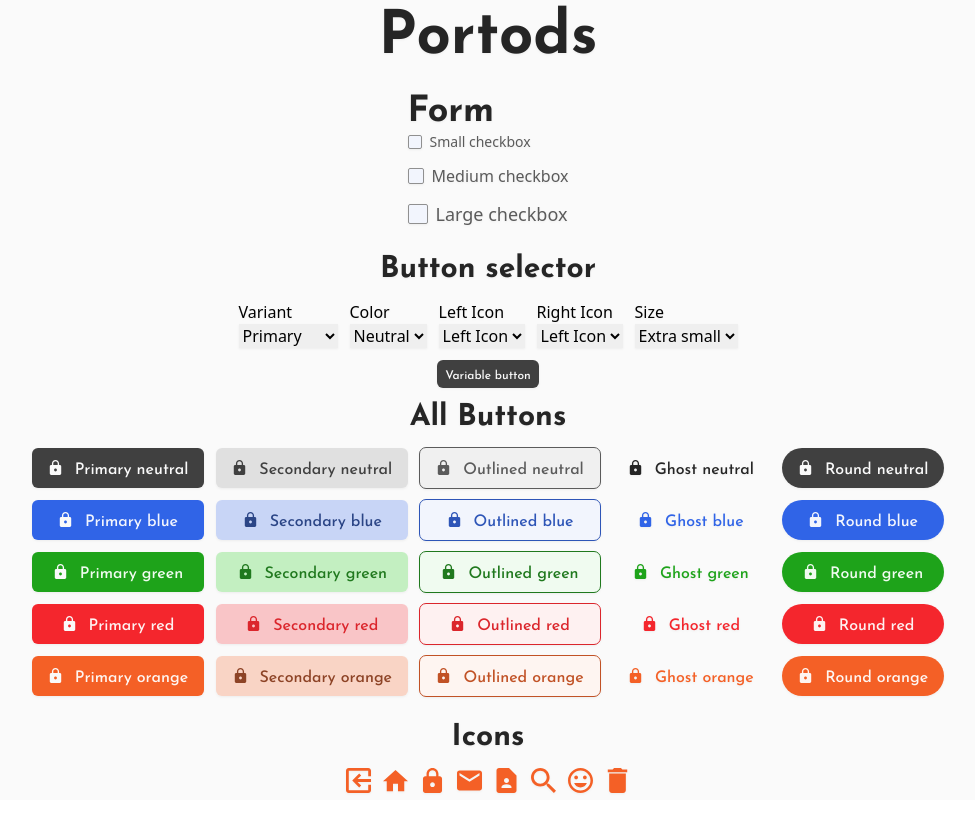
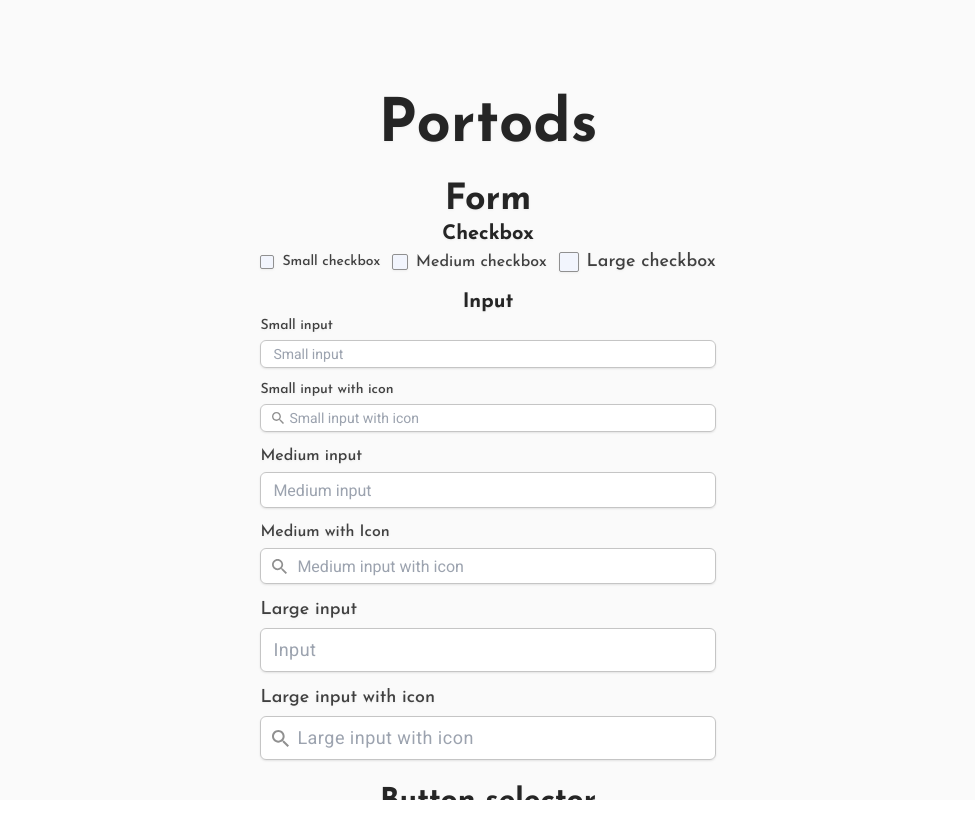
Before and after one commit to TheFlyingWhale/portods, a React (Create React App) app: page / in a window 1280 px wide. Shown: the top 838 px of the page, without its empty margins (152-1127 px from the left). After the commit the page ends 800 px from the top, so only its background shows below. Built offline with nearby package versions, Linux system fonts and the light colour scheme.

Commit message:
implement input

```diff
--- a/src/App.tsx
+++ b/src/App.tsx
@@ -6,7 +6,7 @@ import ShowcaseIcons from "./showCase/ShowcaseIcons";
 
 const App = () => {
     return (
-        <VStack className="bg-neutral-100 h-screen justify-center items-center">
+        <VStack className="bg-neutral-100 h-screen overflow-scroll justify-start items-center">
             <VStack className="  justify-center items-center rounded-3xl drop-shadow-sm gap-6 p-24">
                 <Heading className="text-6xl">Portods</Heading>
                 <ShowcaseForm />
--- a/src/components/form/Input.tsx
+++ b/src/components/form/Input.tsx
@@ -1,22 +1,67 @@
 import React from "react";
+import { twMerge } from "tailwind-merge";
+import IconContainer from "../icons/IconContainer";
+
+const SIZE_SM = `px-3 pt-1 pb-0.5 text-sm`;
+const SIZE_SM_LEFT_ICON = `pl-7 pr-3 pt-1 pb-0.5 text-sm`;
+const SIZE_MD = `px-3 pt-1.5 pb-1 text-base`;
+const SIZE_MD_LEFT_ICON = `pl-9 pr-3 pt-1.5 pb-1 text-base`;
+const SIZE_LG = `px-3 pt-2 pb-1.5 text-lg tracking-wide`;
+const SIZE_LG_LEFT_ICON = `pl-9 pr-3 pt-2 pb-1.5 text-lg tracking-wide`;
+
+const getInputSize = (size: InputSize, leftIcon: boolean) => {
+    if (size === "sm" && !leftIcon) return SIZE_SM;
+    if (size === "sm" && leftIcon) return SIZE_SM_LEFT_ICON;
+
+    if (size === "lg" && !leftIcon) return SIZE_LG;
+    if (size === "lg" && leftIcon) return SIZE_LG_LEFT_ICON;
+
+    if (size === "md" && leftIcon) return SIZE_MD_LEFT_ICON;
+    return SIZE_MD;
+};
+
+export type InputSize = "sm" | "md" | "lg" | undefined;
 
 interface InputProps {
-    //Optional
+    name?: string;
     className?: string;
     placeholder?: string;
-    //Required
-    name: string;
+    size?: InputSize;
+    leftIcon?: React.ReactNode;
 }
 
-const Input: React.FC<InputProps> = ({ className, placeholder, name }) => {
+const Input: React.FC<InputProps> = ({
+    className,
+    placeholder,
+    name,
+    size = "md",
+    leftIcon,
+}) => {
     return (
+        <div className="mt-1 relative rounded-md shadow-sm">
+            {leftIcon && (
+                <div className="absolute inset-y-0 left-0 pl-3 flex items-center pointer-events-none">
+                    <IconContainer
+                        className="fill-neutral-500 active:fill-orange-600"
+                        size={size === "md" ? 15 : size === "sm" ? 12 : 17}
+                    >
+                        {leftIcon}
+                    </IconContainer>
+                </div>
+            )}
             <input
                 type="text"
-            className={className}
+                className={twMerge(
+                    `border-1 border-neutral-300 w-full rounded-md focus:ring-1 text-neutral-700 font-secondary ${getInputSize(
+                        size,
+                        !!leftIcon
+                    )} ${className}`
+                )}
                 placeholder={placeholder}
                 name={name}
                 id={name}
             />
+        </div>
     );
 };
 
--- a/src/components/form/Label.tsx
+++ b/src/components/form/Label.tsx
@@ -1,14 +1,42 @@
 import React from "react";
+import { twMerge } from "tailwind-merge";
+
+const SIZE_SM = "text-sm";
+const SIZE_MD = "text-base";
+const SIZE_LG = "text-lg";
+
+const getLabelSize = (size: LabelSize) => {
+    if (size === "sm") return SIZE_SM;
+
+    if (size === "lg") return SIZE_LG;
+
+    return SIZE_MD;
+};
+
+type LabelSize = "sm" | "md" | "lg" | undefined;
 
 interface LabelProps {
     children: React.ReactNode;
     htmlFor?: string | undefined;
     className?: string;
+    size?: LabelSize;
 }
 
-const Label: React.FC<LabelProps> = ({ children, htmlFor, className }) => {
+const Label: React.FC<LabelProps> = ({
+    children,
+    htmlFor,
+    className,
+    size = "md",
+}) => {
     return (
-        <label htmlFor={htmlFor} className={className}>
+        <label
+            htmlFor={htmlFor}
+            className={twMerge(
+                `font-primary font-medium text-neutral-800 ${getLabelSize(
+                    size
+                )} ${className}`
+            )}
+        >
             {children}
         </label>
     );
--- a/src/showCase/ShowcaseForm.tsx
+++ b/src/showCase/ShowcaseForm.tsx
@@ -1,14 +1,95 @@
 import React from "react";
-import { Checkbox, Heading, HStack, VStack } from "../components";
+import {
+    Checkbox,
+    Heading,
+    HStack,
+    IconSearch,
+    Input,
+    Label,
+    VStack,
+} from "../components";
 
 const ShowcaseForm = () => {
     return (
-        <VStack>
+        <VStack className="items-center">
             <Heading>Form</Heading>
             <VStack className="gap-3">
-                <Checkbox name="Small checkbox" size="sm" />
-                <Checkbox name="Medium checkbox" />
-                <Checkbox name="Large checkbox" size="lg" />
+                <VStack className="items-center">
+                    <Heading className="text-xl">Checkbox</Heading>
+                    <HStack className="gap-3">
+                        <Checkbox name="Small checkbox" size="sm" />
+                        <Checkbox name="Medium checkbox" />
+                        <Checkbox name="Large checkbox" size="lg" />
+                    </HStack>
+                </VStack>
+                <VStack className="items-center">
+                    <Heading className="text-xl">Input</Heading>
+                    <VStack className="gap-3 w-full">
+                        <VStack>
+                            <Label htmlFor="smallInput" size="sm">
+                                Small input
+                            </Label>
+                            <Input
+                                placeholder="Small input"
+                                name="smallInput"
+                                size="sm"
+                            />
+                        </VStack>
+                        <VStack>
+                            <Label htmlFor="smallInputWithIcon" size="sm">
+                                Small input with icon
+                            </Label>
+                            <Input
+                                placeholder="Small input with icon"
+                                name="smallInputWithIcon"
+                                size="sm"
+                                leftIcon={<IconSearch />}
+                            />
+                        </VStack>
+                        <VStack>
+                            <Label htmlFor="mediumInput" size="md">
+                                Medium input
+                            </Label>
+                            <Input
+                                placeholder="Medium input"
+                                name="mediumInput"
+                                size="md"
+                            />
+                        </VStack>
+                        <VStack>
+                            <Label htmlFor="mediumInputWithIcon" size="md">
+                                Medium with Icon
+                            </Label>
+                            <Input
+                                placeholder="Medium input with icon"
+                                name="mediumInputWithIcon"
+                                size="md"
+                                leftIcon={<IconSearch />}
+                            />
+                        </VStack>
+                        <VStack>
+                            <Label htmlFor="largeInput" size="lg">
+                                Large input
+                            </Label>
+                            <Input
+                                placeholder="Input"
+                                name="largeInput"
+                                size="lg"
+                            />
+                        </VStack>
+                        <VStack>
+                            <Label htmlFor="largeInputWithIcon" size="lg">
+                                Large input with icon
+                            </Label>
+                            <Input
+                                placeholder="Large input with icon"
+                                name="largeInputWithIcon"
+                                size="lg"
+                                leftIcon={<IconSearch />}
+                            />
+                        </VStack>
+                    </VStack>
+                </VStack>
             </VStack>
         </VStack>
     );
```
Lines whose indentation alone changed are shown as unchanged.
